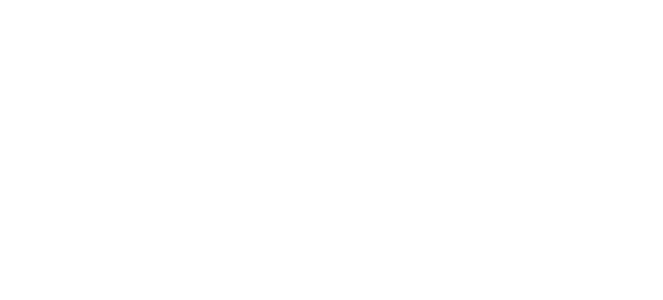
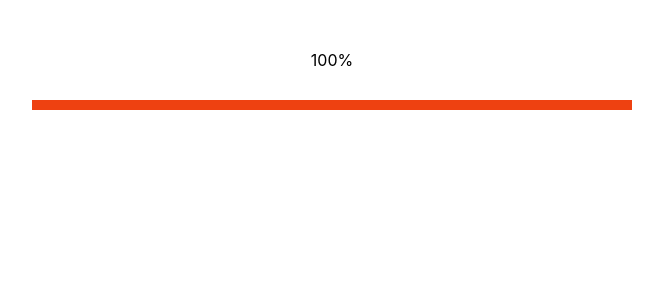
Before and after one commit to tyankatsu0105/try-animation, a Nuxt app: page /anime-js/progress in a window 1280 px wide. Before the commit this address had no page. Shown: the top 300 px of the page, without its empty margins (308-971 px from the left). Built offline with nearby package versions, Linux system fonts and the light colour scheme.

Commit message:
feat: :bug: progress的なやつ実装

```diff
--- a/layouts/default.vue
+++ b/layouts/default.vue
@@ -22,4 +22,8 @@ html {
   box-sizing: border-box;
   margin: 0;
 }
+section {
+  width: 600px;
+  margin: 50px auto;
+}
 </style>
--- a/pages/anime-js/grid.vue
+++ b/pages/anime-js/grid.vue
@@ -122,26 +122,8 @@ export default {
   },
   mounted() {
     this.anime1();
-    // this.anime2();
   },
   methods: {
-    // anime1() {
-    //   anime({
-    //     targets: this.count,
-    //     text: 100,
-    //     round: 1,
-    //     easing: 'easeInOutQuad',
-    //     duration: 1000
-    //   });
-    // },
-    // anime2() {
-    //   anime({
-    //     targets: this.graph,
-    //     width: '100%',
-    //     easing: 'easeInOutQuad',
-    //     duration: 1000
-    //   });
-    // }
     anime1() {
       const randomColor = (h, s, l, a) => {
         return `hsla(${h},${s}%,${l}%,${a})`;
@@ -169,10 +151,6 @@ export default {
 </script>
 
 <style lang="scss" scoped>
-section {
-  width: 600px;
-  margin: 50px auto;
-}
 .grid {
   display: grid;
   grid-template: repeat(10, 50px) / repeat(10, 50px);
--- a/pages/anime-js/index.vue
+++ b/pages/anime-js/index.vue
@@ -2,6 +2,7 @@
   <div>
     <ol>
       <li><nuxt-link to="/anime-js/grid">grid</nuxt-link></li>
+      <li><nuxt-link to="/anime-js/progress">progress</nuxt-link></li>
     </ol>
   </div>
 </template>
--- /dev/null
+++ b/pages/anime-js/progress.vue
@@ -0,0 +1,75 @@
+<template>
+  <section>
+    <p class="time">{{ obj.time }}%</p>
+    <svg class="line"><line v-bind="line" /></svg>
+  </section>
+</template>
+
+<script>
+import anime from 'animejs';
+
+export default {
+  data() {
+    return {
+      obj: {
+        time: 0
+      },
+      line: {
+        x1: 0,
+        y1: 0,
+        x2: 0,
+        y2: 0,
+        stroke: 'black',
+        'stroke-width': '20'
+      }
+    };
+  },
+  mounted() {
+    this.animation();
+  },
+  methods: {
+    animation() {
+      const randomColor = (h, s, l, a) => {
+        return `hsla(${h},${s}%,${l}%,${a})`;
+      };
+
+      const tl = anime.timeline({
+        easing: 'linear',
+        duration: 3000
+      });
+      tl.add({
+        targets: this.obj,
+        time: 100,
+        // duration: 2000,
+        round: 1
+        // easing: 'linear'
+      }).add(
+        {
+          targets: this.line,
+          x2: 600,
+          stroke() {
+            return randomColor(
+              anime.random(0, 180),
+              anime.random(0, 100),
+              50,
+              1
+            );
+          }
+          // easing: 'linear'
+        },
+        0
+      );
+    }
+  }
+};
+</script>
+
+<style lang="scss" scoped>
+.time {
+  margin-bottom: 30px;
+  text-align: center;
+}
+.line {
+  width: 100%;
+}
+</style>
```
